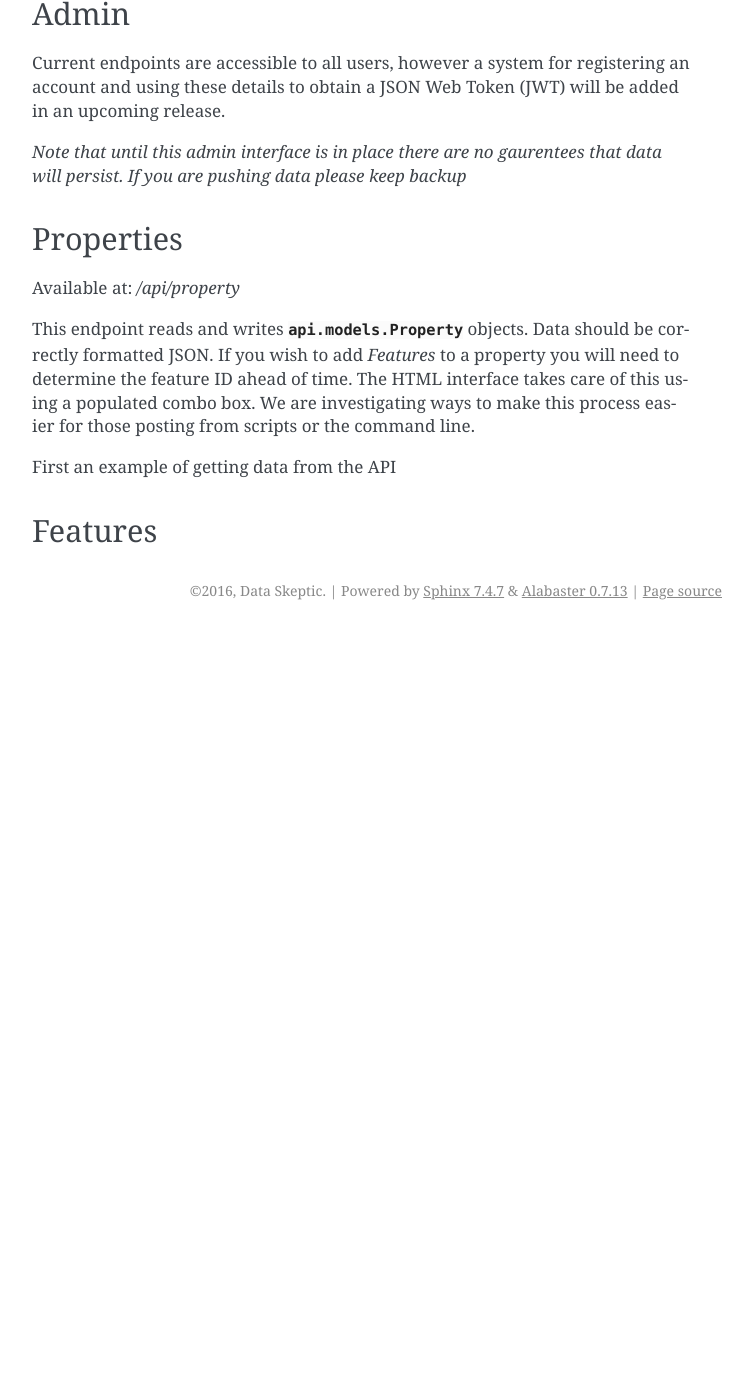
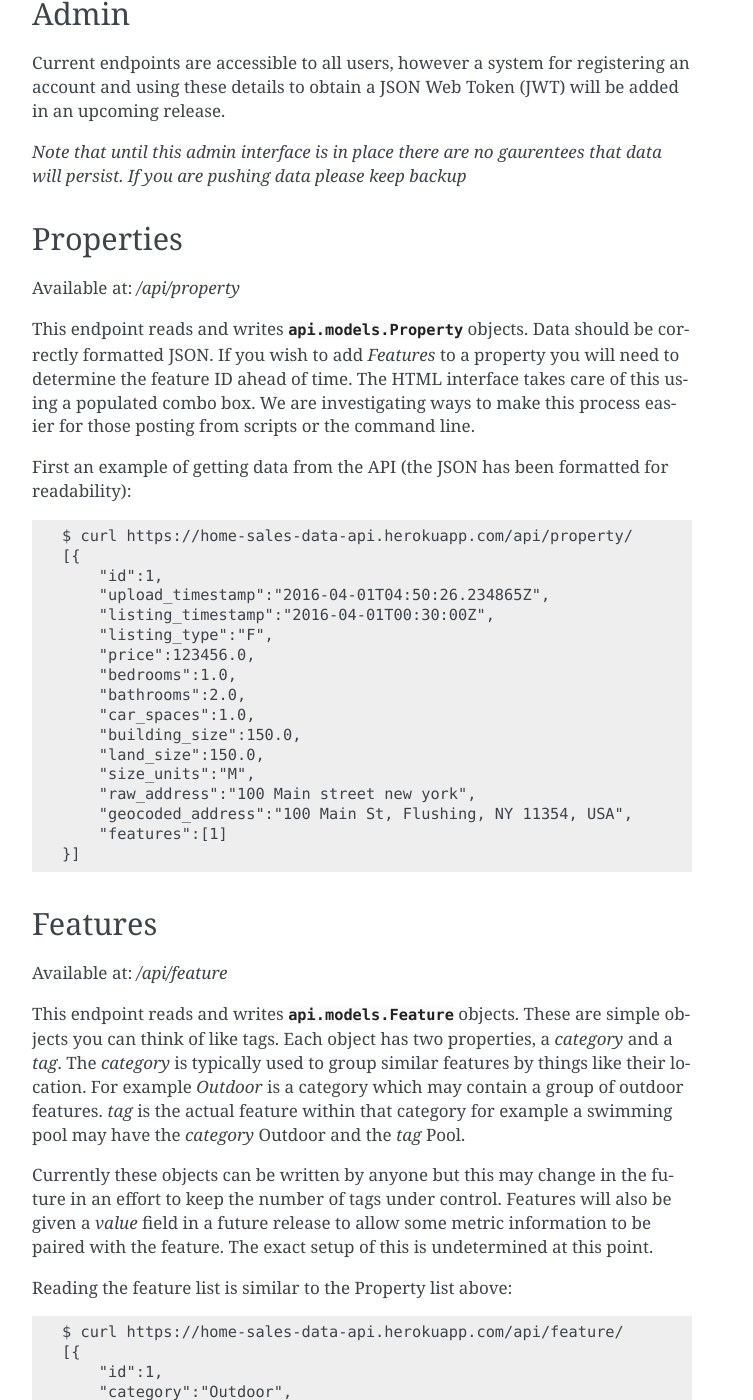
Before and after one commit to DmitriyLanchakov/home-data-api, a Sphinx documentation site: the page built from docs/source/api.rst, in a window 1280 px wide and 1400 px high, scrolled down 582 px. Shown: the whole window, without its empty margins (388-1141 px from the left). Built offline with Sphinx 7.4.7, drawn with Linux system fonts in a browser that asks for light colours; before the commit the page ends 1212 px from its top, so only the background shows below that; some of the changed text lies outside the part shown.

Commit message:
Some basics on the API usage

```diff
--- a/docs/source/api.rst
+++ b/docs/source/api.rst
@@ -38,8 +38,67 @@ need to determine the feature ID ahead of time. The HTML interface takes care of
 this using a populated combo box. We are investigating ways to make this process
 easier for those posting from scripts or the command line.
 
-First an example of getting data from the API
+First an example of getting data from the API (the JSON has been formatted for
+readability)::
+
+    $ curl https://home-sales-data-api.herokuapp.com/api/property/
+    [{
+        "id":1,
+        "upload_timestamp":"2016-04-01T04:50:26.234865Z",
+        "listing_timestamp":"2016-04-01T00:30:00Z",
+        "listing_type":"F",
+        "price":123456.0,
+        "bedrooms":1.0,
+        "bathrooms":2.0,
+        "car_spaces":1.0,
+        "building_size":150.0,
+        "land_size":150.0,
+        "size_units":"M",
+        "raw_address":"100 Main street new york",
+        "geocoded_address":"100 Main St, Flushing, NY 11354, USA",
+        "features":[1]
+    }]
 
 
 Features
 ^^^^^^^^
+Available at: `/api/feature`
+
+This endpoint reads and writes :class:`api.models.Feature` objects. These are
+simple objects you can think of like tags. Each object has two properties, a
+`category` and a `tag`. The `category` is typically used to group similar features
+by things like their location. For example `Outdoor` is a category which may
+contain a group of outdoor features. `tag` is the actual feature within that
+category for example a swimming pool may have the `category` Outdoor and the `tag`
+Pool.
+
+Currently these objects can be written by anyone but this may change in the future
+in an effort to keep the number of tags under control. Features will also be given
+a `value` field in a future release to allow some metric information to be paired
+with the feature. The exact setup of this is undetermined at this point.
+
+
+Reading the feature list is similar to the Property list above::
+
+    $ curl https://home-sales-data-api.herokuapp.com/api/feature/
+    [{
+        "id":1,
+        "category":"Outdoor",
+        "tag":"Pool"
+    }]
+
+
+The `id` field returned with each object is what should be passed on the creation
+of :class:`api.models.Property` objects through the `Property` endpoint.
+
+Creating a new feature is performed with a `POST` request to the endpoint. *See
+the note above about the future of this option.*::
+
+    $ curl -X POST -H 'Content-Type: application/json' \
+        -d '{"category":"Outdoor", "tag":"Garden"}' \
+        https://home-sales-data-api.herokuapp.com/api/feature/
+    {
+        "id":2,
+        "category":"Outdoor",
+        "tag":"Garden"
+    }
```
